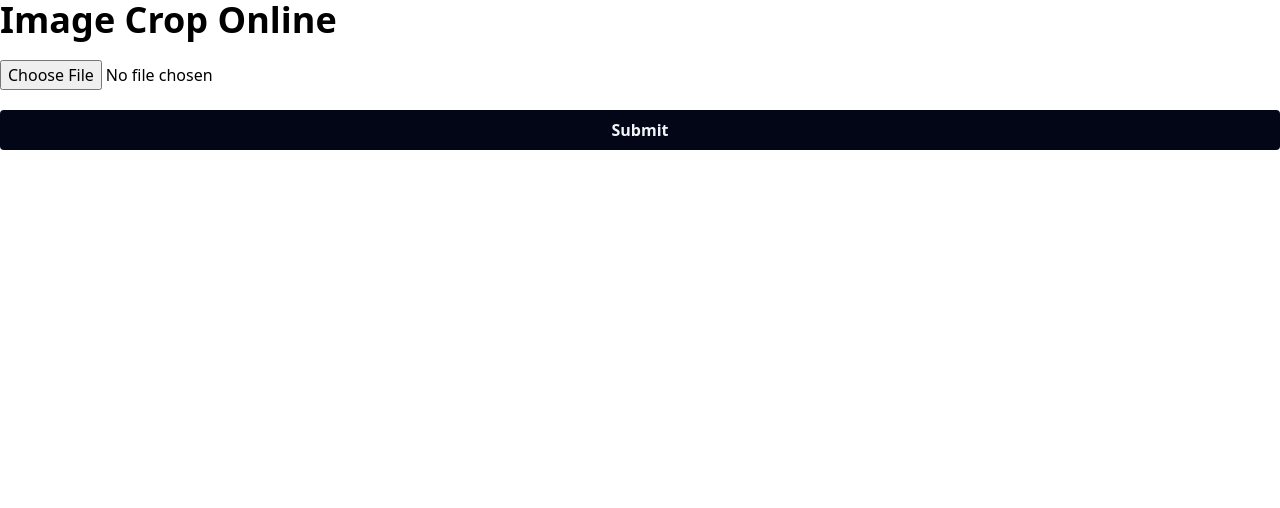
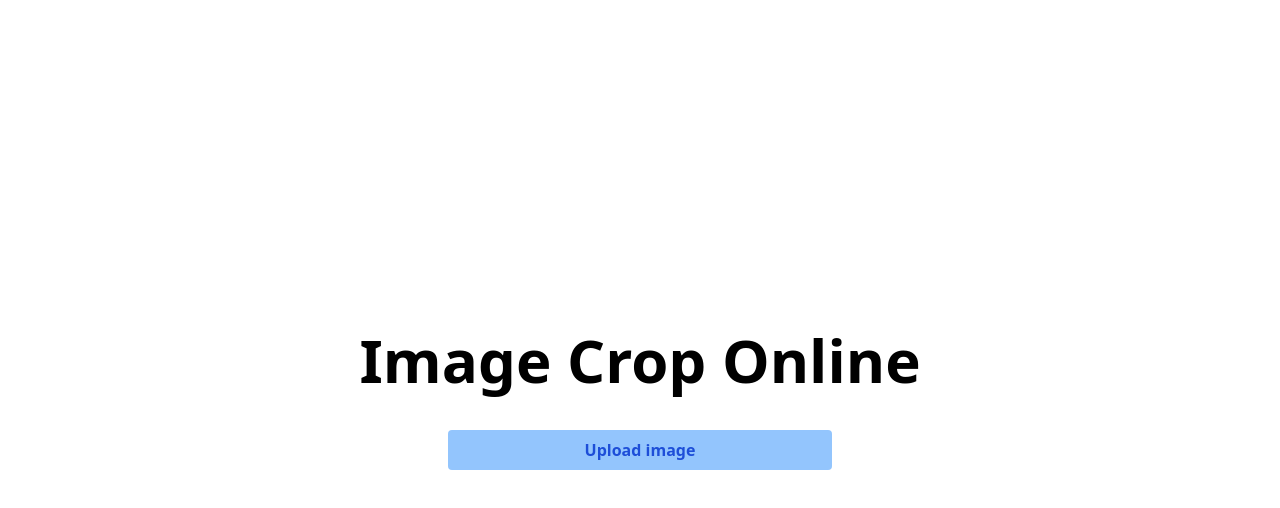
Before and after one commit to IndraSaputraIdrus/image-crop, a SvelteKit app: page / in a window 1280 px wide. Shown: the top 508 px of the page. Built offline with nearby package versions, Linux system fonts and the light colour scheme.

Commit message:
update homepage

```diff
--- a/src/routes/+layout.svelte
+++ b/src/routes/+layout.svelte
@@ -3,4 +3,6 @@
 	let { children } = $props();
 </script>
 
+<main class="container mx-auto py-10 h-full">
 	{@render children()}
+</main>
--- a/src/routes/+page.svelte
+++ b/src/routes/+page.svelte
@@ -7,17 +7,35 @@
 
 	function onsubmit(e: SubmitEvent) {
 		e.preventDefault();
+	}
 
-		if (!files) return;
-
-		const url = URL.createObjectURL(files[0]);
-		goto(`/crop?image=${url}`);
-	}
+	$effect(() => {
+		if (files) {
+			const url = URL.createObjectURL(files[0]);
+			goto(`/crop?image=${url}`);
+		}
+	});
 </script>
 
-<h1 class="text-4xl font-semibold mb-5">Image Crop Online</h1>
+<div class="h-full flex justify-center flex-col gap-10">
+	<h1 class="text-6xl font-semibold text-center">Image Crop Online</h1>
 
-<form {onsubmit} class="flex flex-col gap-5">
-	<input bind:files type="file" accept={accept.join(',')} placeholder="Upload image" />
-	<button class="bg-slate-950 text-slate-100 rounded p-2 font-bold">Submit</button>
-</form>
+	<form {onsubmit} class="flex flex-col gap-5 max-w-sm mx-auto w-full">
+		<label
+			class={[
+				'w-full bg-blue-300 text-blue-700 p-2 font-bold rounded text-center',
+				'transition',
+				'hover:bg-blue-200 hover:cursor-pointer'
+			]}
+		>
+			<span>Upload image</span>
+			<input
+				bind:files
+				type="file"
+				accept={accept.join(',')}
+				placeholder="Upload image"
+				class="hidden"
+			/>
+		</label>
+	</form>
+</div>
--- a/src/routes/crop/+page.svelte
+++ b/src/routes/crop/+page.svelte
@@ -36,7 +36,6 @@
 	});
 </script>
 
-<main class="container mx-auto py-10 h-full">
 	<div class="grid grid-cols-2 gap-4">
 		<div class="p-10 bg-slate-100 max-h-full flex items-center justify-center">
 			<div class="relative" style="width: auto">
@@ -79,4 +78,3 @@
 			<Result images={image} {position} />
 		{/if}
 	</div>
-</main>
```
